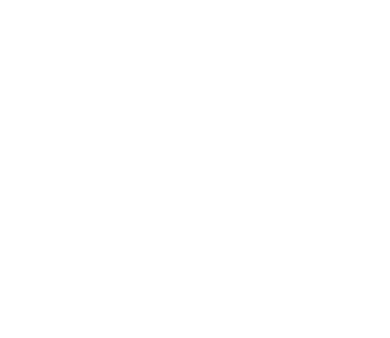
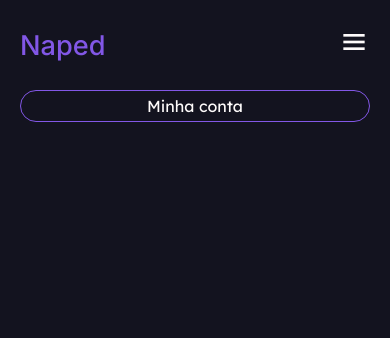
Before and after one commit to israelrodrigues01/naped_desafio, a plain HTML site: page index.html in a window 390 px wide. Drawn offline with nearby package versions, Linux system fonts and the light colour scheme.

Commit message:
Terminei a header do site

```diff
--- a/assets/css/mobile.css
+++ b/assets/css/mobile.css
@@ -5,3 +5,47 @@
 		padding: 0 20px;
 	}
 }
+
+@media (max-width: 720px)
+{
+	.menu-navbar .navbar
+	{
+		position: absolute;
+		top: 150%; left: 0; width: 100%;
+		clip-path: polygon(0 0, 100% 0, 100% 0, 0 0);
+		transition: clip-path .5s ease-in-out;
+		background: var(--dark);
+	}
+	.menu-navbar .navbar.active
+	{
+		clip-path: polygon(0 0, 100% 0, 100% 100%, 0 100%);
+	}
+	.menu-navbar .navbar a
+	{
+		position: relative;
+		display: block;
+		margin: 0 0 20px 4px;
+	}
+	.menu-navbar .navbar a:before
+	{
+		position: absolute;
+		content: '';
+		width: 3px; height: 0;
+		bottom: 0; left: -5px;
+		background: var(--purple);
+		transition:  height .5s ease-in-out;
+	}
+	.menu-navbar .navbar a:hover:before,
+	.menu-navbar .navbar a.active:before
+	{
+		width: 3px; height: 100%; top: 0; left: -5px;
+	}
+	.menu-navbar .menu-btn{ display: initial;}
+	.menu-navbar .btn-minha_conta
+	{
+		position: absolute;
+		width: 100%;
+		left: 0; top: 100%;
+		text-align: center;
+	}
+}
--- a/assets/css/style.css
+++ b/assets/css/style.css
@@ -0,0 +1,52 @@
+body{ background: var(--dark); }
+
+.header-menu{ position: relative; padding: 26px 0; background: var(--dark); }
+
+.header-menu .menu-logo
+{
+	font-family: var(--font-text);
+	color: var(--purple);
+	font-size: 1.7rem;
+	font-weight: 500;
+}
+.header-menu .menu-navbar{ gap: 60px; }
+.menu-navbar .navbar a
+{
+	position: relative;
+	font-family: var(--font-text);
+	color: var(--white-200);
+	font-weight: 500;
+	margin-left: 30px;
+}
+.menu-navbar .navbar a.active,
+.menu-navbar .navbar a:hover
+{ color: var(--white); }
+.menu-navbar .navbar a:before
+{
+	content: '';
+	position: absolute;
+	width: 0; height: 3px;
+	bottom: -3px; right: 0;
+	background: var(--purple);
+	transition: .3s ease-in-out;
+}
+.menu-navbar .navbar a:hover:before,
+.menu-navbar .navbar a.active:before
+{ width: 100%; left: 0; }
+
+.menu-navbar .btn-minha_conta
+{
+	font-family: var(--font-title);
+	color: var(--white);
+	font-weight: 400;
+	border: 1px solid var(--purple);
+	padding: 5px 20px;
+	border-radius: 30px;
+}
+.menu-navbar .menu-btn
+{
+	color: var(--white);
+	font-size: 2rem;
+	display: none;
+	cursor: pointer;
+}
--- a/assets/css/variaveis.css
+++ b/assets/css/variaveis.css
@@ -52,3 +52,10 @@
 	grid-template-columns: repeat(auto-fit, minmax(300px, 1fr));
 	gap: 40px;
 }
+
+.title
+{
+	font-family: var(--font-title);
+	font-size: var(--size-title);
+	font-weight: 400;
+}
--- a/index.html
+++ b/index.html
@@ -7,11 +7,42 @@
 	<link rel="stylesheet" href="assets/css/style.css">
 	<link rel="stylesheet" href="assets/css/mobile.css">
 	<link rel="stylesheet" href="assets/css/variaveis.css">
+	<link rel="stylesheet" href="https://unpkg.com/boxicons@2.1.2/css/boxicons.min.css">
 
 </head>
 <body>
 
+	<header>
+		<div class="content-width">
+			<div class="header-menu flex f-c-b">
+				<span class="menu-logo">Naped</span>
+				<div class="menu-navbar flex f-c-c">
 
+					<nav class="navbar">
+						<a href="#" class="active">Home</a>
+						<a href="#">Séries</a>
+						<a href="#">Filmes</a>
+						<a href="#">Animes</a>
+						<a href="#">Games</a>
+					</nav>
 
+					<a href="#" class="btn-minha_conta">Minha conta</a>
+					<div class="menu-btn"><i class='bx bx-menu'></i></div>
+				</div>
+			</div>
+		</div>
+	</header>
+
+<script>
+
+	const menuBtn = document.querySelector('.menu-btn');
+	const navbar = document.querySelector('.navbar');
+
+	menuBtn.onclick = () =>
+	{
+		navbar.classList.toggle('active');
+	}
+
+</script>
 </body>
 </html>
```
